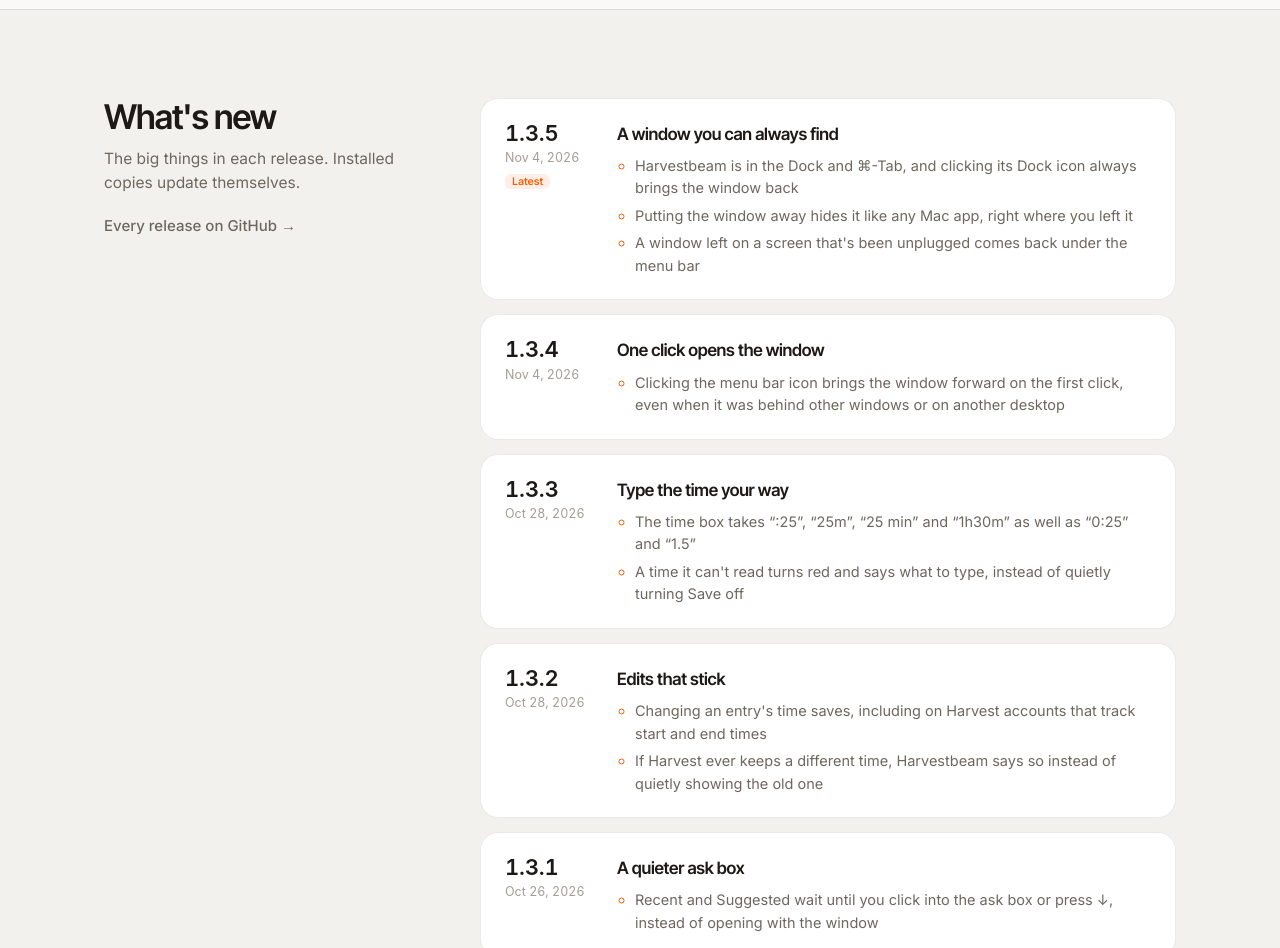
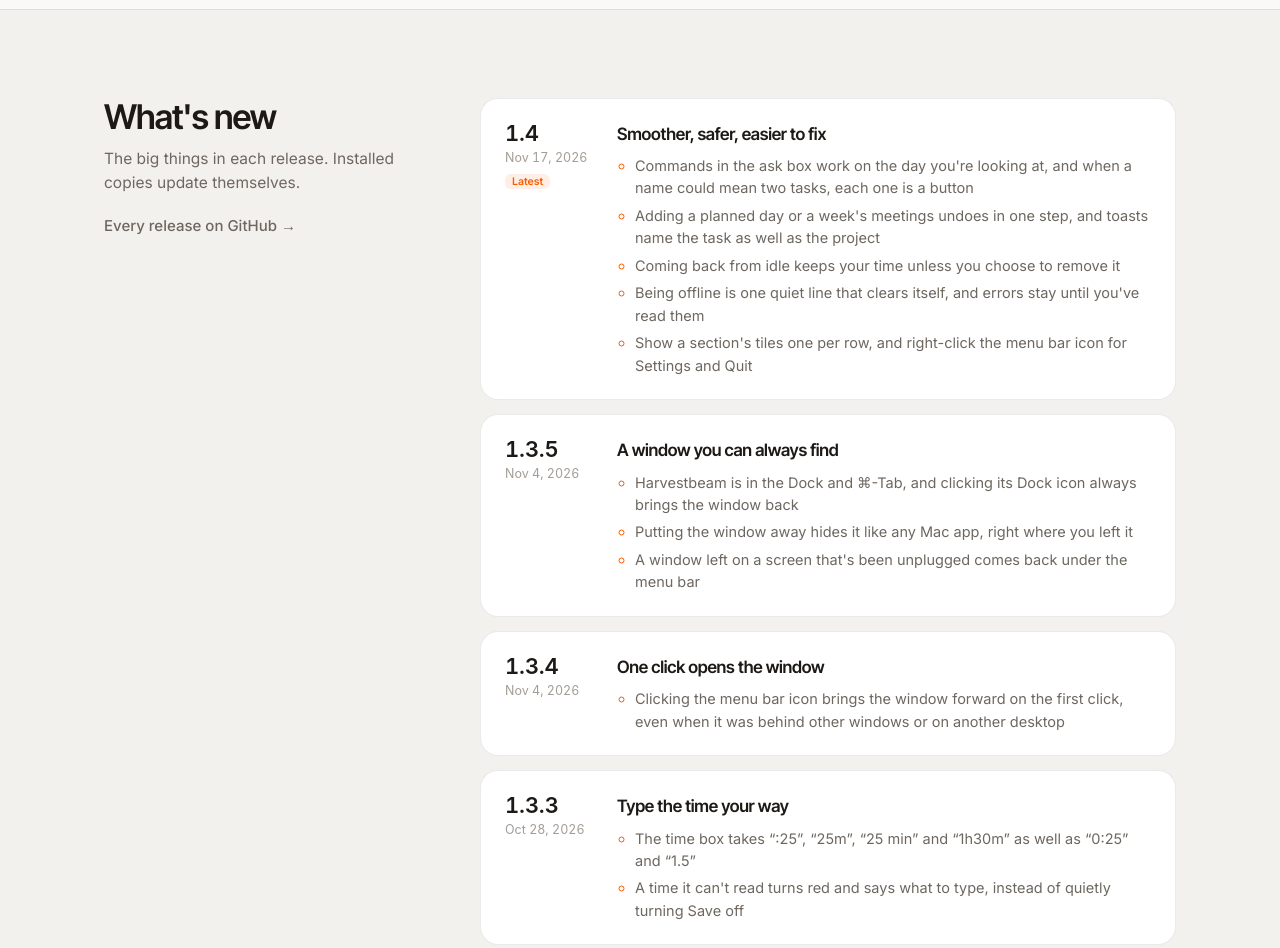
Before and after one commit to tractorbeam-user/harvestbeam, a plain HTML site: page site/index.html in a window 1280 px wide. Shown: the part 5180-6128 px from the top of the page. Drawn offline with nearby package versions, Linux system fonts and the light colour scheme.

Commit message:
site: 1.4 in What's new; beta keeps its own sign-in
Co-Authored-By: Claude Opus 5.5 <noreply@anthropic.com>

```diff
--- a/site/index.html
+++ b/site/index.html
@@ -882,7 +882,20 @@ footer .wrap { display: flex; flex-wrap: wrap; gap: 8px 24px; justify-content: s
         <!-- Major features only, newest first. Add an entry with each release. -->
       <ol>
         <li>
-          <div class="ver">1.3.5<small>Nov 4, 2026</small><span class="new">Latest</span></div>
+          <div class="ver">1.4<small>Nov 17, 2026</small><span class="new">Latest</span></div>
+          <div>
+            <h3>Smoother, safer, easier to fix</h3>
+            <ul>
+              <li>Commands in the ask box work on the day you're looking at, and when a name could mean two tasks, each one is a button</li>
+              <li>Adding a planned day or a week's meetings undoes in one step, and toasts name the task as well as the project</li>
+              <li>Coming back from idle keeps your time unless you choose to remove it</li>
+              <li>Being offline is one quiet line that clears itself, and errors stay until you've read them</li>
+              <li>Show a section's tiles one per row, and right-click the menu bar icon for Settings and Quit</li>
+            </ul>
+          </div>
+        </li>
+        <li>
+          <div class="ver">1.3.5<small>Nov 4, 2026</small></div>
           <div>
             <h3>A window you can always find</h3>
             <ul>
```
Also changed, not shown: 2 other files.
